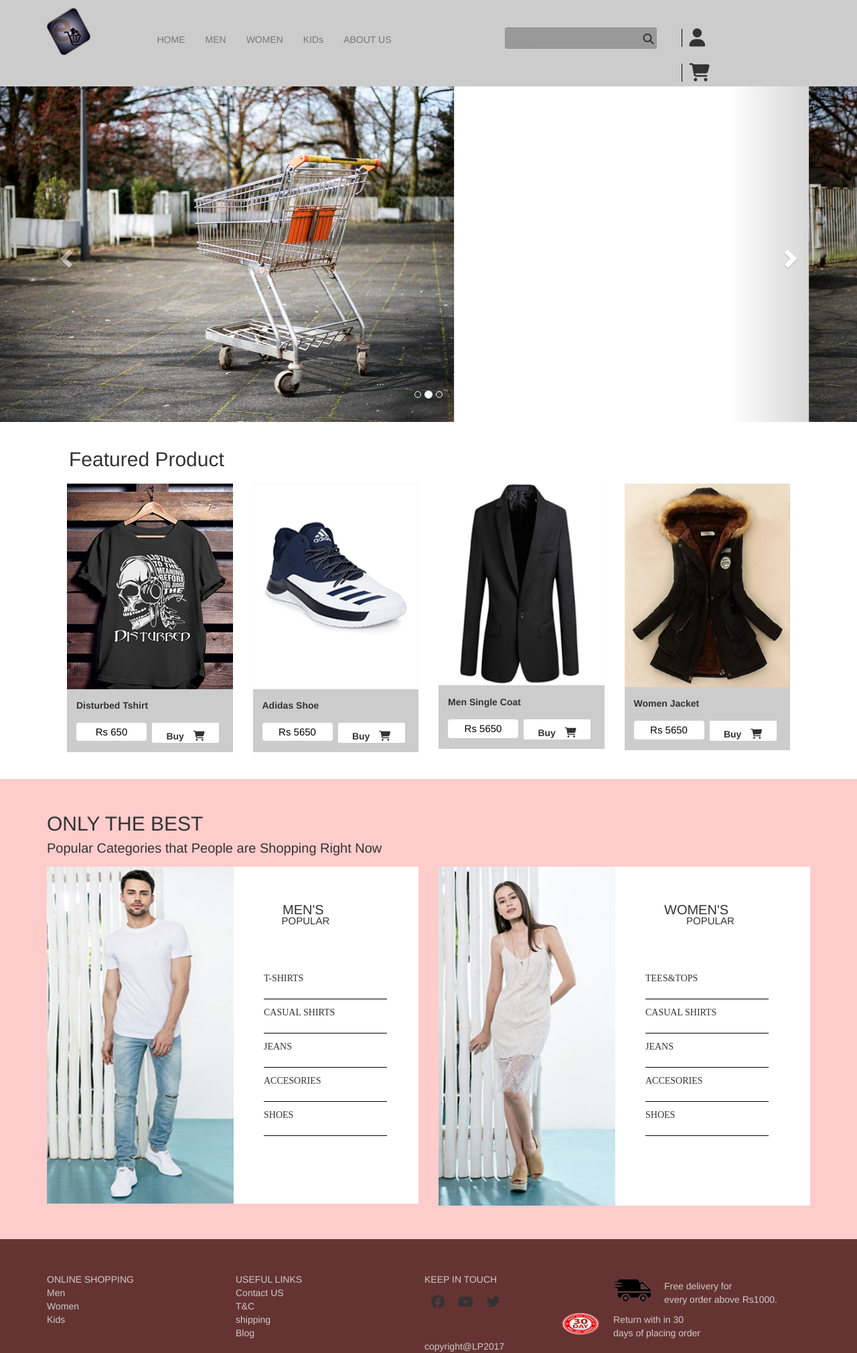
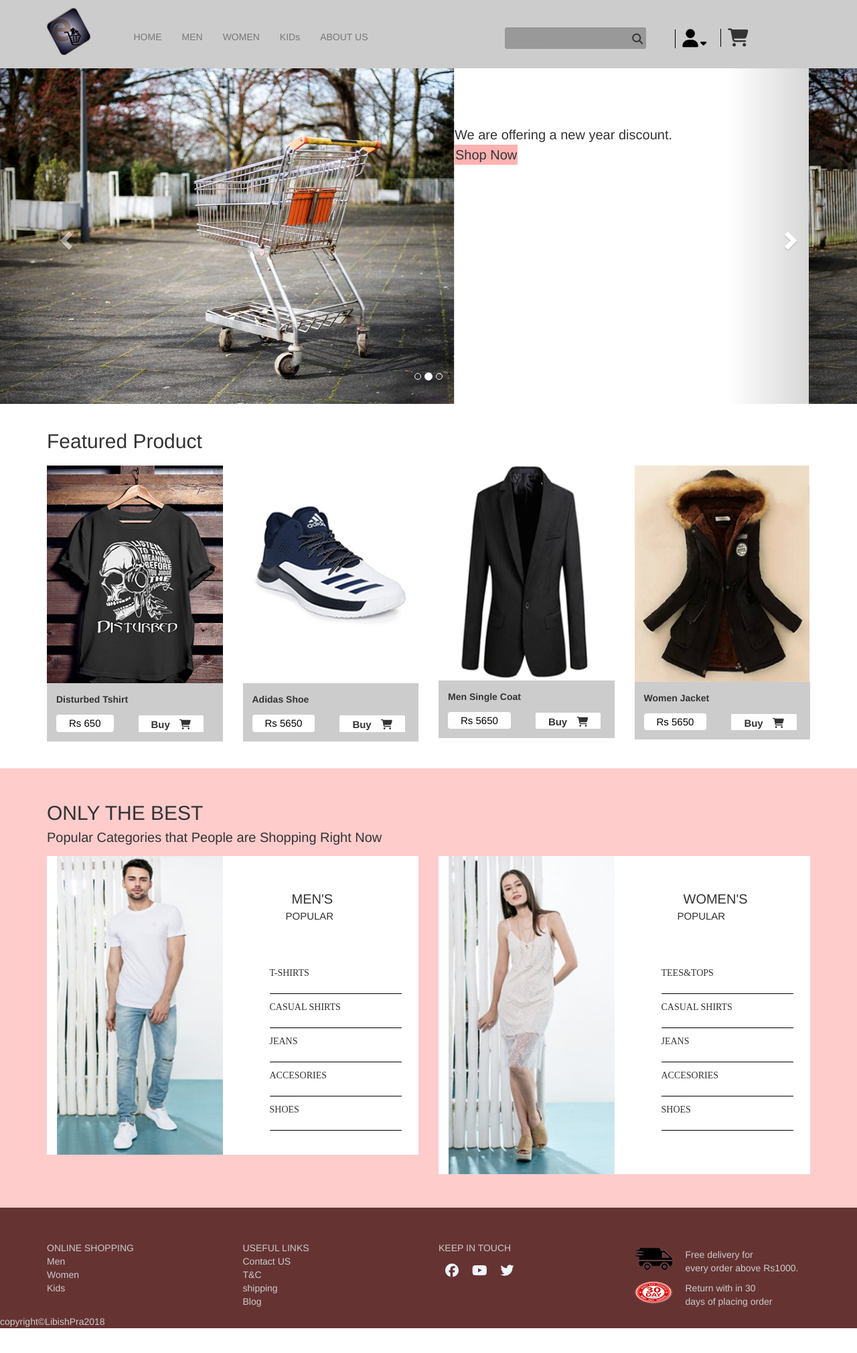
Before and after one commit to Libish77/onlineshop-design, a plain HTML site: page index.html in a window 1280 px wide. Shown: the whole page at 67% size. After the commit the page ends 1983 px from the top, so only its background shows below. Drawn offline with nearby package versions, Linux system fonts and the light colour scheme.

Commit message:
Bootstap added to footer

```diff
--- a/css/header-footer.css
+++ b/css/header-footer.css
@@ -12,14 +12,14 @@
 
 .logo{
 	padding-top: 12px;
-	padding-bottom: 16px;
+
 
 
 
 }
 
 .menu-bar{
-	padding: 32px 0px 0px 35px;
+	padding: 28px 0px 0px 0px;
     color: black;
 }
 .navbar .navbar-wrapper{
@@ -70,6 +70,9 @@
 	padding-left: 0;
 	padding-right: 0;
 }
+.col-sm-4.user-info-wrapper {
+    width: -1.333333%;
+}
 
 .fa.fa-user{
     font-size: 27px;
@@ -84,6 +87,42 @@
 	padding-left: 10px;
     margin-top: 12px;
 }
+.fa.fa-sort-desc.drop{
+    font-size: 15px;
+    padding: 3px;
+}
+.dropbtn {
+    background-color: transparent;
+    color: black;
+
+    font-size: 16px;
+    border: none;
+}
+
+.dropdown {
+    position: relative;
+    display: inline-block;
+}
+
+.dropdown-content {
+    display: none;
+    position: absolute;
+    background-color: #f1f1f1;
+
+
+    box-shadow: 0px 8px 16px 0px rgba(0,0,0,0.2);
+    z-index: 1;
+}
+.dropdown-content a:hover {background-color: #ddd}
+
+.dropdown:hover .dropdown-content {
+    display: block;
+}
+
+.dropdown:hover .dropbtn {
+    background-color: transparent;
+}
+
 
 /*header ends */
 
@@ -95,8 +134,6 @@
 
 .foot1{
     padding-top: 50px;
-    width: 282px;
-    float: left;
 }
 .ftext{
 
@@ -119,16 +156,16 @@
     color: #cccccc;
 }
 .foot2{
-    float: left;
+
     padding-top: 50px;
-    width: 282px;
+
 }
 
 
 .foot3{
-    float: left;
+   color: aliceblue;
     padding-top: 50px;
-    width: 282px;
+
 }
 .logomenu ul{
     list-style: none;
@@ -143,10 +180,10 @@
 }
 
 .foot4{
-    float: left;
+
     padding-top: 60px;
     color: #cccccc;
-    width: 282px;
+
 
 }
 .last{
@@ -159,7 +196,7 @@
 
     float: left;
     padding-right:20px;
-    margin-left: -77px;
+
     padding-top: 10px;
 }
 
@@ -168,7 +205,7 @@
 }
 
 .copyright{
-      color: #cccccc;
-
+    color: #cccccc;
+    background-color: #663333;
 }
 /*footer ends */
--- a/css/style.css
+++ b/css/style.css
@@ -19,9 +19,22 @@ body{
 /* slider starts */
 .slider-wrapper{
     position: relative;
+    width: 100%;
 }
 
-
+.slider-information{
+    position: absolute;
+    top: 187px;
+    right: 276px;
+    font-size: 20px;
+    opacity: 2;
+}
+.shop {
+    background-color: rgba(255, 0, 0, 0.3);
+    border: medium none;
+    padding: 1px;
+    cursor: pointer;
+}
 /*slider ends */
 
 /*body1 starts*/
@@ -39,9 +52,7 @@ body{
 
 	font-size:30px;
 }
-.row.text-box{
-        margin-left: 18px;
-}
+
 .container1
 {
 	padding-top: 31px;
@@ -49,43 +60,38 @@ body{
 }
 .pic1,.pic2,.pic3,.pic4
 {
-	background-color: #cccccc;
+
 }
-.row.pic-container {
-    margin-right: 15px;
-    margin-left: 15px;
-}
+
 .picimg
 {
-    width: auto;
-    height: auto;
-    text-align: center;
+
+
 }
 .pic1info {
     padding: 14px;
-        overflow: hidden
+    overflow: hidden;
+    background-color: #cccccc;
 }
 .picname
 {
     display: block;
 }
-.price-btn
-{
-    padding-top: 16px;
+.price-btn {
+    padding-top: 13px;
+    overflow: hidden;
+    float: left;
 }
-.btn.btn1{
+.btn.btn-default.btn1 {
     background-color: #ffffff;
     border: none;
-    padding: 3px;
+    padding: 2px 19px;
     text-align: center;
     text-decoration: none;
-    display: inline-block;
+    display: block;
     font-size: 15px;
     color: black;
-    width: 105px;
 
-    float: left;
-    margin-right: 8px;
 
 }
 .cbtn:hover{
@@ -96,17 +102,20 @@ body{
 }
 
 
+.custom-btn {
 
+    overflow: hidden;
+padding-top: 8px;
+padding-left: 37px;
+}
 
-.cbtn{
-
-	background: white;
+.cbtn {
+    background: #FFF none repeat scroll 0% 0%;
 border-radius: 2px;
 cursor: pointer;
-	float: left;
-    width: 100px;
-    text-shadow: 1px solid black;
+padding: 5px 19px;
 text-align: center;
+font-size: 15px;
 }
 .fa.fa-shopping-cart.icon{
 	font-size: 15px;
@@ -144,9 +153,7 @@ body{
 
  }
 
-.menimage{
-   float: left;
-}
+
 .text{
     padding-top: 50px;
 }
@@ -161,16 +168,14 @@ span.text1{
 span.text2{
 
     font-size: 15px;
-    float: left;
+
     padding-left: 64px;
-    margin-left: -127px
+
 }
 
  .nav-menu{
  	    padding-top: 55px;
- 	padding-left: 35px;
- 	float: left;
-    width: 43%;
+        padding-left: 30px;
  }
  .nav-menu ul{
  	list-style: none;
@@ -196,11 +201,7 @@ span.text2{
     background-color: #ffffff;
  }
 
-.womenimage{
 
-    float: left;
-    width: auto;
-}
 
 /*body2 ends */
 
@@ -212,7 +213,7 @@ span.text2{
     {
         background-color: red;
         padding: 0;
-        margin-top: 98px;
+
     }
 }
 
@@ -221,7 +222,7 @@ span.text2{
     .all
     {
         background-color: blue;
-        margin-top: 98px;
+
     }
 }
 
@@ -230,6 +231,6 @@ span.text2{
     .all
     {
         background-color: black;
-        margin-top: 98px;
+
     }
 }
--- a/index.html
+++ b/index.html
@@ -18,7 +18,7 @@
                                      </div>
                                  </div>
 
-                                    <div class="col-xs-8 col-sm-6 col-md-6 col-lg-6">
+                                 <div class="col-xs-8 col-md-6 col-lg-6">
                                     <div class="menu-bar">
                                         <div class="navbar">
                                             <nav class="navbar navbar-default navbar-wrapper">
@@ -47,18 +47,26 @@
                             </div>
 
 
-                        <div class="hidden-xs col-sm-4">
+                            <div class="hidden-xs col-sm-4 col-md-4 col-lg-5">
                                 <div class="row">
-                            <div class="col-sm-8">
+                                    <div class="hidden-sm col-sm-8 col-md-6 col-lg-6">
                                         <div class="search-box">
                                             <input type="text" name="search" placeholder="Search" class="form-control"/>
                                             <span class="search-icon"><i class="fa fa-search"></i></span>
                                         </div>
                                     </div>
-                            <div class="col-sm-4 user-info-wrapper">
+                                    <div class="col-sm-4 user-info-wrapper col-md-6 col-lg-6">
                                         <div class="header-user-info">
                                             <span class="user-icon">
-                                        <i class="fa fa-user"></i>
+                                               <div class="dropdown">
+                                                    <button class="dropbtn"><i class="fa fa-user"><i class="fa fa-sort-desc drop" aria-hidden="true"></i></i></button>
+                                                        <div class="dropdown-content">
+                                                            <button class="login"><a href="#">Log In</a></button>
+                                                            <button class="signup"><a href="#">Sign Up</a></button>
+
+                                                        </div>
+                                                </div>
+
                                             </span>
                                             <span class="cart-icon">
                                                 <i class="fa fa-shopping-cart"></i>
@@ -70,7 +78,7 @@
                         </div>
                     </div>
                 </div>
-                                </div>
+
 
 
 
@@ -89,21 +97,15 @@
                     <div class="carousel-inner" role="listbox">
                         <div class="item active">
                           <img src="images/slider2.jpg" alt="...">
-                              <div class="carousel-caption">
-                                ...
-                              </div>
+
                     </div>
                     <div class="item">
                       <img src="images/slider2.jpg" alt="...">
-                              <div class="carousel-caption">
-                                ...
-                              </div>
+
                 </div>
                 <div class="item">
                   <img src="images/slider3.jpg" alt="...">
-                              <div class="carousel-caption">
-                                ...
-                              </div>
+
             </div>
         </div>
 
@@ -117,6 +119,12 @@
             <span class="sr-only">Next</span>
         </a>
         </div>
+        </div>
+        <div class="slider-information">
+            <span>We are offering a new year discount.</span><br>
+            <button class="shop">Shop Now</button>
+        </div>
+
 
 
         <!--slider ends-->
@@ -132,18 +140,18 @@
                 </div>
             </div>
             <div class="row pic-container">
-                                           <div class="col-xs-6 col-md-4 col-lg-3">
+             <div class="col-xs-6 col-sm-6 col-md-4 col-lg-3">
               <div class="pic1">
                 <div class="picimg">
-                                                  <img src="images/pic1.png" class="img-responsive" alt="Responsive image">
+                  <img src="images/pic1.png" class="img-responsive" alt="Responsive image" style="    width: 100%">
               </div>
               <div class="pic1info">
                 <div class="picname">
-                                                            <span><b>Disturbed Tshirt</b></span>
+                    <span class="text-nowrap"><b>Disturbed Tshirt</b></span>
                 </div>
 
                 <div class="price-btn">
-                                                                <button class="btn btn1">Rs 650</button>
+                    <span class="btn btn-default btn1">Rs 650</span>
                 </div>
                 <div class="custom-btn">
                     <span class="cbtn">
@@ -154,10 +162,10 @@
             </div>
         </div>
         </div>
-                                            <div class="col-xs-6 col-lg-3">
+        <div class="col-xs-6 col-sm-6 col-md-4 col-lg-3">
         <div class="pic2">
         <div class="picimg">
-                                                      <img src="images/pic2.png" class="img-responsive" alt="Responsive image">
+          <img src="images/pic2.png" class="img-responsive" alt="Responsive image" style="width: 100%">
         </div>
         <div class="pic1info">
         <div class="picname">
@@ -165,7 +173,7 @@
         </div>
 
         <div class="price-btn">
-                                                           <button class="btn btn1">Rs 5650</button>
+          <button class="btn btn-default btn1">Rs 5650</button>
         </div>
         <div class="custom-btn">
         <span class="cbtn">
@@ -176,10 +184,10 @@
         </div>
         </div>
         </div>
-                                            <div class="col-xs-6 col-lg-3">
+        <div class="col-xs-6 col-sm-6 col-md-4 col-lg-3">
         <div class="pic3">
             <div class="picimg">
-                                                      <img src="images/pic3.png" class="img-responsive" alt="Responsive image">
+              <img src="images/pic3.png" class="img-responsive" alt="Responsive image" style="width: 100%">
           </div>
           <div class="pic1info">
             <div class="picname">
@@ -187,7 +195,7 @@
             </div>
 
             <div class="price-btn">
-                                                           <button class="btn btn1">Rs 5650</button>
+             <button class="btn btn-default btn1">Rs 5650</button>
          </div>
          <div class="custom-btn">
             <span class="cbtn">
@@ -199,10 +207,10 @@
 
         </div>
         </div>
-                                            <div class="col-xs-6 col-lg-3" >
+        <div class="col-xs-6 col-sm-6 hidden-md col-lg-3" >
         <div class="pic4">
             <div class="picimg">
-                                                      <img src="images/pic4.png" class="img-responsive" alt="Responsive image">
+              <img src="images/pic4.png" class="img-responsive" alt="Responsive image" style="width: 100%">
           </div>
           <div class="pic1info">
             <div class="picname">
@@ -210,7 +218,7 @@
             </div>
 
             <div class="price-btn">
-                                                           <button class="btn btn1">Rs 5650</button>
+             <button class="btn btn-default btn1">Rs 5650</button>
          </div>
          <div class="custom-btn">
             <span class="cbtn">
@@ -232,7 +240,7 @@
         <div class="wrapper1">
         <div class="container">
             <div class="row">
-                                        <div class="col-xs-12 hidden-xs col-sm-12 col-md-12 col-lg-12">
+                <div class="col-xs-12 col-sm-12 col-md-12 col-lg-12">
                     <div class="textbox">
                         <span class="main">ONLY THE BEST</span><br>
                         <span class="sub">Popular Categories that People are Shopping Right Now</span>
@@ -240,12 +248,12 @@
                 </div>
             </div>
             <div class="row">
-                                            <div class="col-xs-12 hidden-xs col-md-6">
+                <div class="col-xs-12 col-md-6 col-lg-6">
                     <div class="men">
-                                            <div class="menimage">
+                        <div class="menimage col-xs-6 col-md-6 col-lg-6">
                             <img src="images/men.png" class="img-responsive">
                         </div>
-
+                        <div class="col-xs-6 col-md-6 col-lg-6">
                             <div class="text">
                                 <span class="text1">MEN'S</span><br>
                                 <span class="text2">POPULAR</span>
@@ -261,11 +269,14 @@
                             </div>
                         </div>
                     </div>
-                                    <div class="col-xs-12 hidden-xs col-md-6">
+                </div>
+                <div class="col-xs-12 col-md-6 col-lg-6">
                     <div class="women">
-                                            <div class="womenimage">
-                                                <img src="images/woman.png">
+                        <div class="womenimage col-xs-6 col-lg-6">
+                            <img src="images/woman.png" class="img-responsive">
                         </div>
+                        <div class="col-xs-6 col-md-6 col-lg-6">
+
                             <div class="text">
                                 <span class="text1">WOMEN'S</span><br>
                                 <span class="text2">POPULAR</span>
@@ -285,11 +296,14 @@
                 </div>
             </div>
         </div>
+        </div>
 
         <!--body2 ends-->
         <!--footer starts-->
         <div class="footer">
         <div class="container">
+            <div class="row">
+                <div class="col-lg-3 col-md-3 col-sm-6 col-xs-6">
             <div class="foot1">
                 <div class="ftext">
                     <span>ONLINE SHOPPING</span>
@@ -302,6 +316,8 @@
                     </ul>
                 </div>
             </div>
+                    </div>
+                <div class="col-lg-3 col-md-3 col-sm-6 hidden-xs">
             <div class="foot2">
                 <div class="ftext">
                     <span>USEFUL LINKS</span>
@@ -315,6 +331,8 @@
                     </ul>
                 </div>
             </div>
+                </div>
+                <div class="col-lg-3 col-md-3 col-sm-6 col-xs-6">
             <div class="foot3">
                 <div class="ftext">
                     <span>KEEP IN TOUCH</span>
@@ -327,6 +345,8 @@
                     </ul>
                 </div>
             </div>
+                </div>
+                <div class="col-lg-3 col-md-3 col-sm-6 hidden-xs">
             <div class="foot4">
                 <div class="last">
                     <img src="images/bus.png">
@@ -342,13 +362,15 @@
                     <span>Return with in 30 <br> days of placing order</span>
                 </div>
             </div>
-                                <div class="copyright">
-                                    <span>copyright@LP2017</span>
                 </div>
 </div>
         </div>
         </div>
+        <div class="copyright">
+            <span>copyright&copyLibishPra2018</span>
         </div>
+        </div>
+
         <script src="http://code.jquery.com/jquery-3.3.1.min.js" integrity="sha256-FgpCb/KJQlLNfOu91ta32o/NMZxltwRo8QtmkMRdAu8=" crossorigin="anonymous"></script>
         <script src="https://maxcdn.bootstrapcdn.com/bootstrap/3.3.7/js/bootstrap.min.js" integrity="sha384-Tc5IQib027qvyjSMfHjOMaLkfuWVxZxUPnCJA7l2mCWNIpG9mGCD8wGNIcPD7Txa" crossorigin="anonymous"></script>
         <link rel="stylesheet" href="https://maxcdn.bootstrapcdn.com/bootstrap/3.3.7/css/bootstrap.min.css" integrity="sha384-BVYiiSIFeK1dGmJRAkycuHAHRg32OmUcww7on3RYdg4Va+PmSTsz/K68vbdEjh4u" crossorigin="anonymous">
```
Also changed, not shown: dropdown.html (added, +67 -0 lines), documentation.txt (added). Lines whose indentation alone changed are shown as unchanged.
